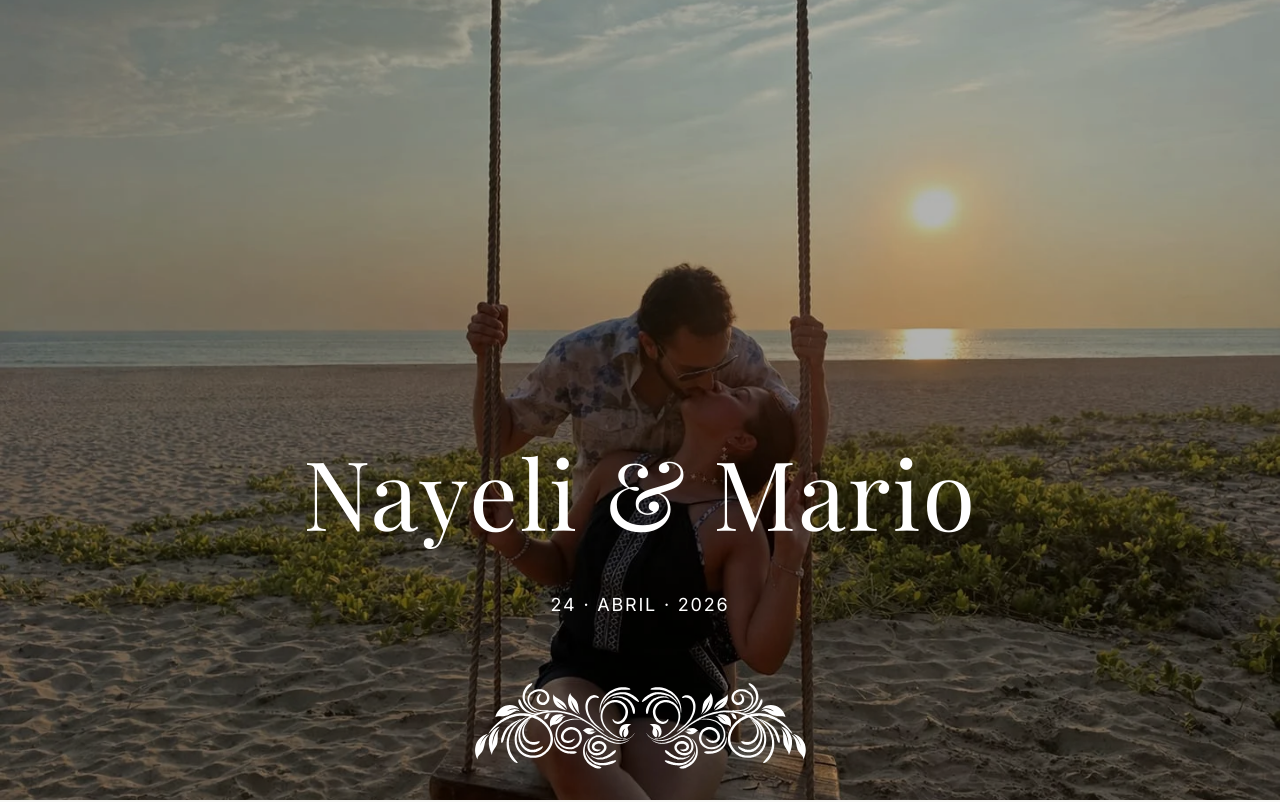
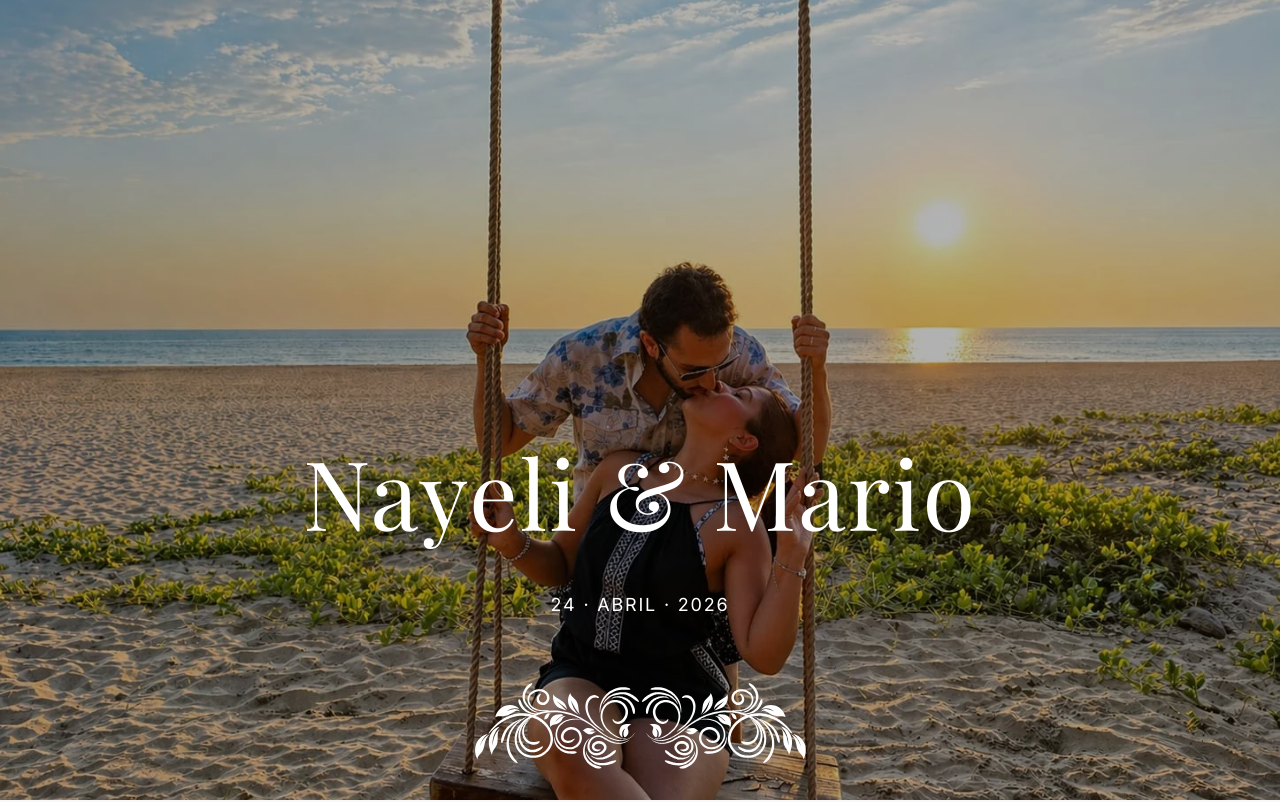
Before and after one commit to beatlechiken-fz/wedding-landing, a Next.js app: page / in a window 1280 px wide. Shown: the top 802 px of the page. Built offline with nearby package versions, Linux system fonts and the light colour scheme; a web font is replaced by a local one.

Commit message:
fix: light hero

```diff
--- a/app/components/Hero.tsx
+++ b/app/components/Hero.tsx
@@ -13,7 +13,7 @@ export default function Hero() {
       {/* Fondo */}
       <div className="absolute inset-0 -z-10">
         <Image
-          src="/img/hero-main.webp"
+          src="/img/hero-wedding.webp"
           alt="hero"
           fill
           priority
```
Also changed, not shown: public/img/hero-main.webp (deleted), public/img/hero-wedding.webp (added).
